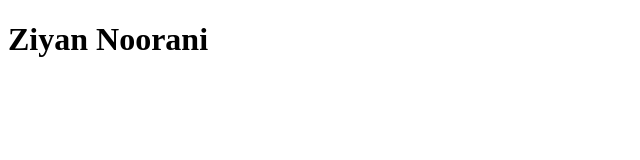
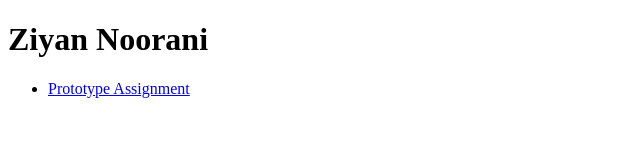
Before and after one commit to ZiyanNoorani/ifsc-1310, a plain HTML site: page index.html in a window 1280 px wide. Shown: the whole page, without its empty margins (0-640 px from the left). Drawn offline with Linux system fonts and the light colour scheme.

Commit message:
Added Prototype Project

```diff
--- a/index.html
+++ b/index.html
@@ -12,5 +12,12 @@
 
 <body>
   <h1>Ziyan Noorani</h1>
+  <nav>
+    <ul>
+        <li>
+            <a href="prototype/index.html">Prototype Assignment</a>
+        </li>
+    </ul>
+  </nav>
 </body>
 </html>
```
Also changed, not shown: prototype/assets/img/index.html (added).
